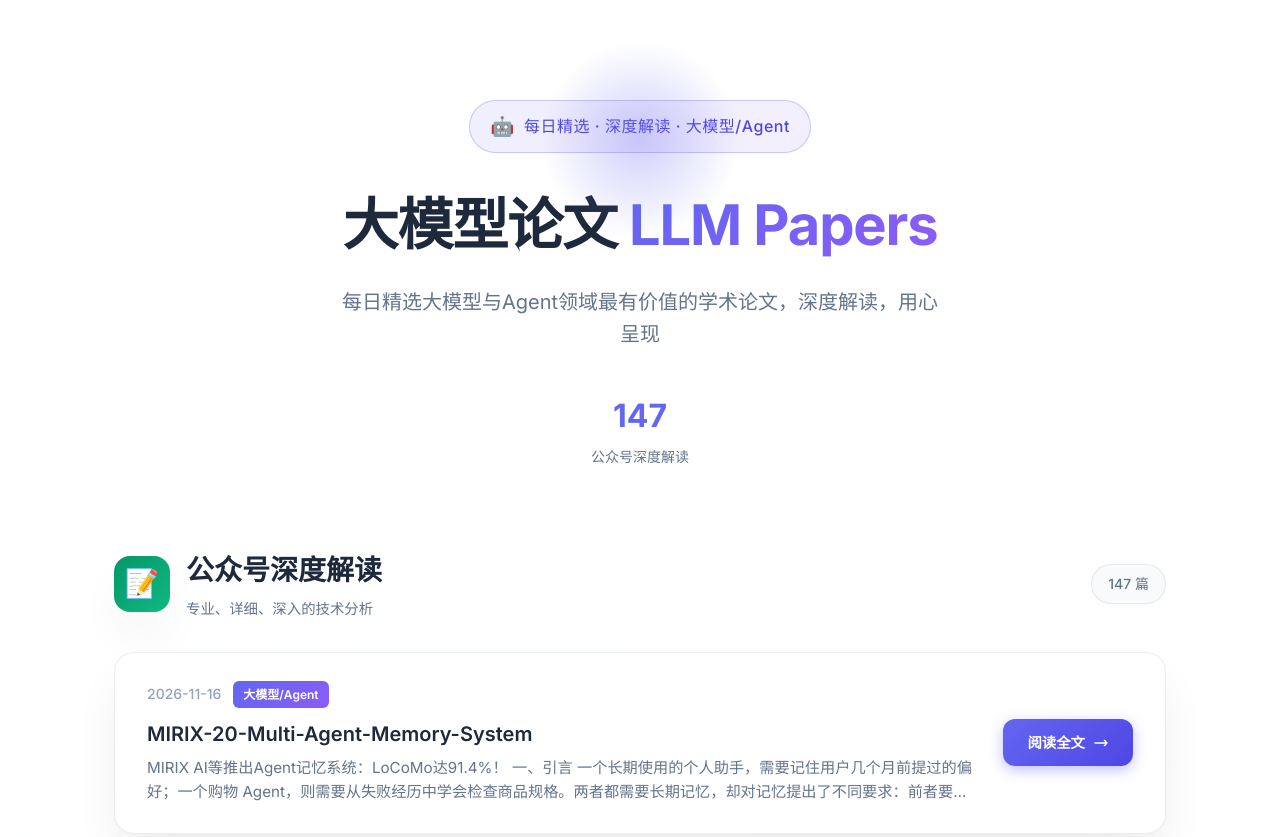
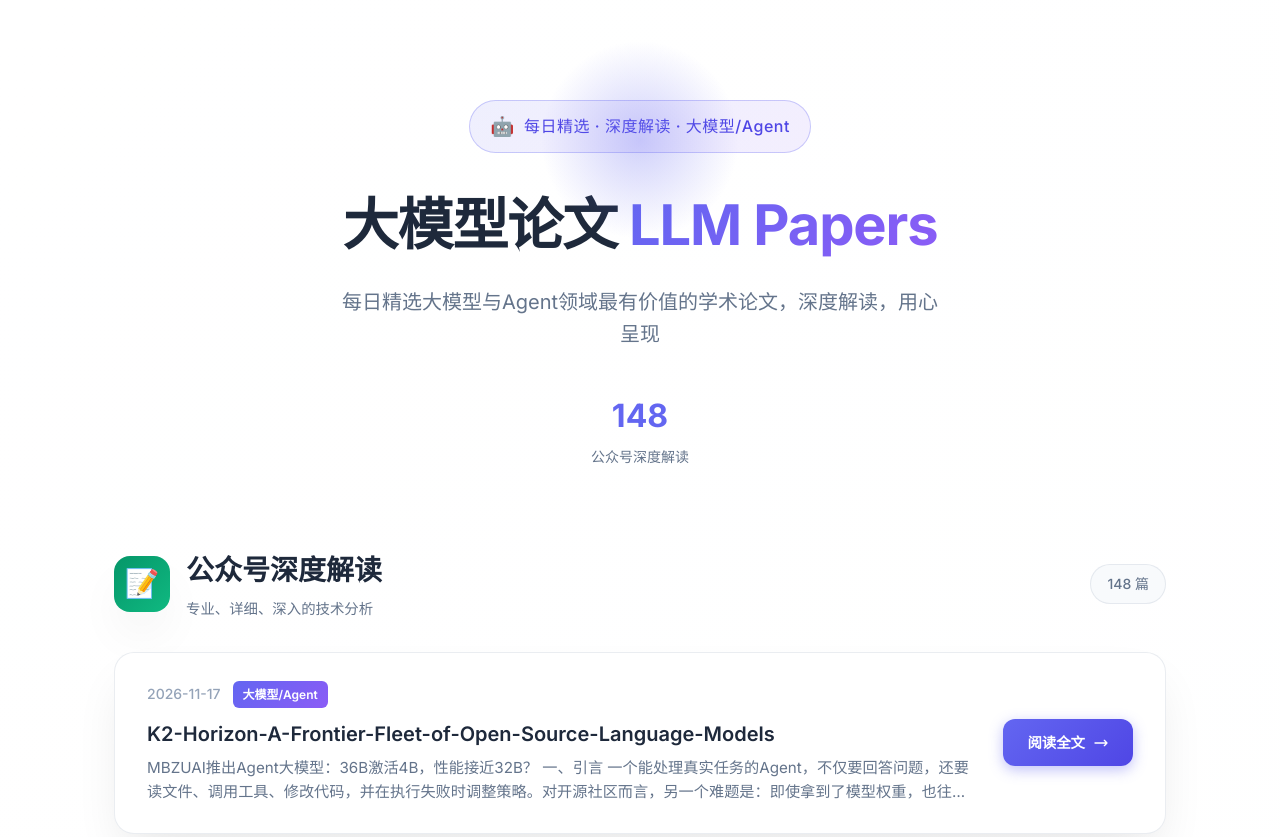
Before and after one commit to AI-PaperDaily/llm-agent-papers, a plain HTML site: page index.html in a window 1280 px wide. Shown: the top 837 px of the page. Drawn offline with Linux system fonts and the light colour scheme.

Commit message:
Update index.html

```diff
--- a/index.html
+++ b/index.html
@@ -429,7 +429,7 @@
             <p>每日精选大模型与Agent领域最有价值的学术论文，深度解读，用心呈现</p>
             <div class="hero-stats">
                 <div class="stat">
-                    <div class="stat-value">147</div>
+                    <div class="stat-value">148</div>
                     <div class="stat-label">公众号深度解读</div>
                 </div>
             </div>
@@ -441,9 +441,29 @@
                     <h2 class="section-title">公众号深度解读</h2>
                     <p class="section-subtitle">专业、详细、深入的技术分析</p>
                 </div>
-                <span class="section-count">147 篇</span>
+                <span class="section-count">148 篇</span>
             </div>
             <div class="article-list">
+                <article class="article-card">
+                    <div class="card-content">
+                        <div class="card-info">
+                            <div class="card-meta">
+                                <span class="card-date">2026-11-17</span>
+                                <span class="card-badge">大模型/Agent</span>
+                            </div>
+                            <h3 class="card-title">K2-Horizon-A-Frontier-Fleet-of-Open-Source-Language-Models</h3>
+                            <p class="card-preview">MBZUAI推出Agent大模型：36B激活4B，性能接近32B？ 一、引言 一个能处理真实任务的Agent，不仅要回答问题，还要读文件、调用工具、修改代码，并在执行失败时调整策略。对开源社区而言，另一个难题是：即使拿到了模型权重，也往往不知道训练数据如何生成、能力在哪个阶段出现，更难复现整个过程。 MBZUAI基础模型研究团队推出的K2-Horizon，尝试同时回答这两个问题。它包含从0.9B到...</p>
+                        </div>
+                        <div class="card-action">
+                            <a href="gongzhonghao-html/2026-11-17_K2-Horizon-A-Frontier-Fleet-of-Open-Source-Language-Models.html" class="card-link">
+                                阅读全文
+                                <svg xmlns="http://www.w3.org/2000/svg" fill="none" viewBox="0 0 24 24" stroke="currentColor">
+                                    <path stroke-linecap="round" stroke-linejoin="round" stroke-width="2" d="M17 8l4 4m0 0l-4 4m4-4H3" />
+                                </svg>
+                            </a>
+                        </div>
+                    </div>
+                </article>
                 <article class="article-card">
                     <div class="card-content">
                         <div class="card-info">
```
